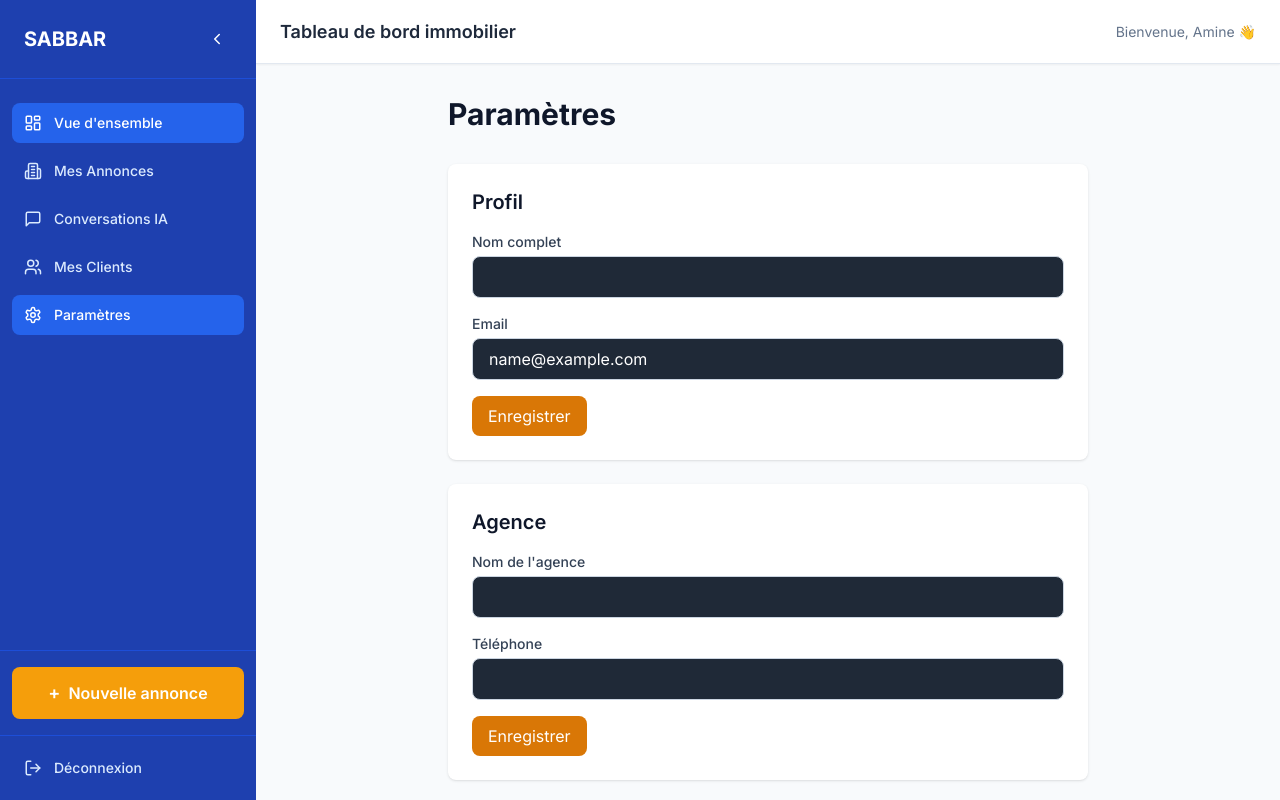
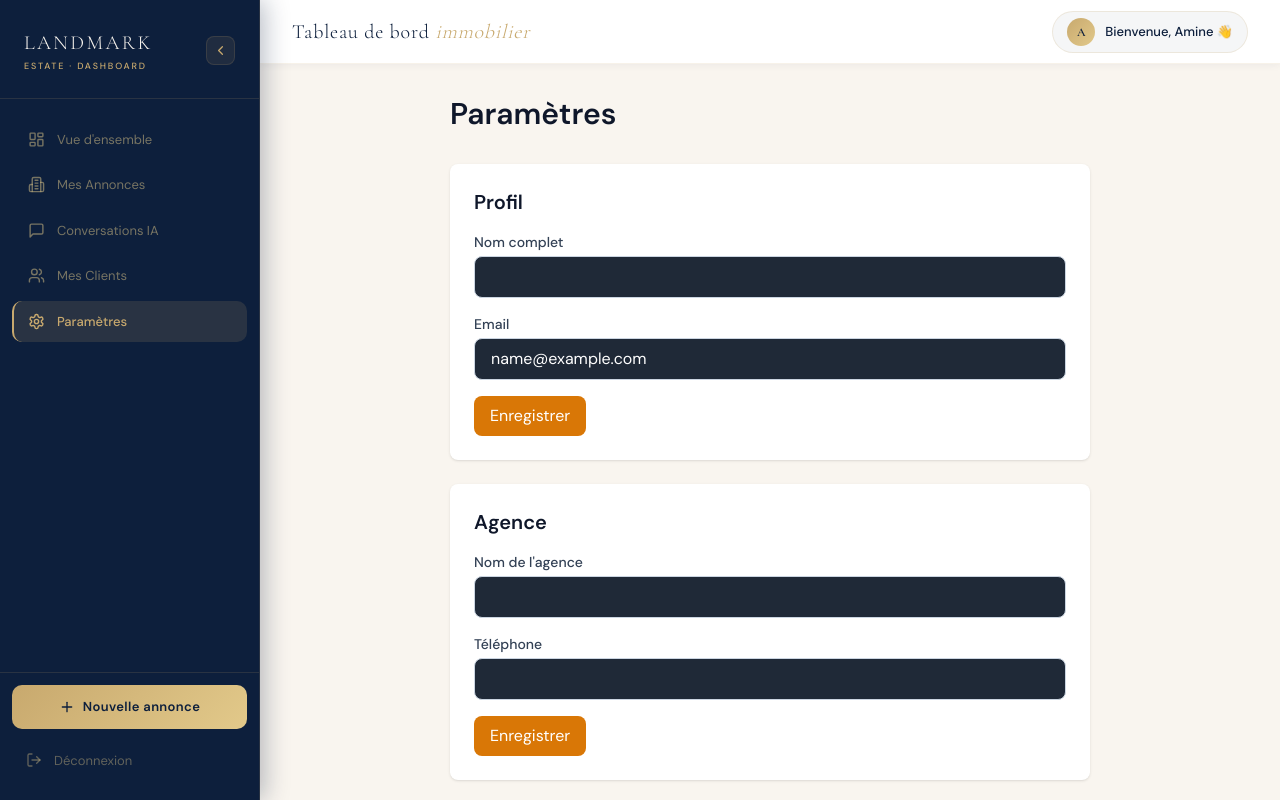
Before and after one commit to SIDKUMAMINE/Immobilier-projet, a Next.js app in the folder sabbar-frontend/: page /dashboard/settings in a window 1280 px wide. Built offline with nearby package versions, Linux system fonts and the light colour scheme; sample sign-in values are in the browser's storage.

Commit message:
dashboard1.0

```diff
--- a/sabbar-frontend/app/(admin)/dashboard/layout.tsx
+++ b/sabbar-frontend/app/(admin)/dashboard/layout.tsx
@@ -2,21 +2,32 @@
 
 import Link from 'next/link';
 import { useRouter, usePathname } from 'next/navigation';
-  import { LayoutDashboard, Home, Users, Settings, LogOut, ChevronRight, Building2, MessageSquare } from 'lucide-react';
+import { LayoutDashboard, Building2, MessageSquare, Users, Settings, LogOut, ChevronRight, Plus } from 'lucide-react';
 import { useState } from 'react';
 
 const NAV_ITEMS = [
-    { label: 'Vue d\'ensemble', href: '/dashboard', icon: LayoutDashboard },
-    { label: 'Mes Annonces', href: '/dashboard/properties', icon: Building2 },
-    { label: 'Conversations IA', href: '/dashboard/conversations', icon: MessageSquare },
-    { label: 'Mes Clients', href: '/dashboard/leads', icon: Users },
-    { label: 'Paramètres', href: '/dashboard/settings', icon: Settings },
+  { label: 'Vue d\'ensemble', href: '/dashboard',                    icon: LayoutDashboard },
+  { label: 'Mes Annonces',   href: '/dashboard/properties',          icon: Building2 },
+  { label: 'Conversations IA', href: '/dashboard/conversations',     icon: MessageSquare },
+  { label: 'Mes Clients',    href: '/dashboard/leads',               icon: Users },
+  { label: 'Paramètres',     href: '/dashboard/settings',            icon: Settings },
 ];
 
+const T = {
+  navy:      '#0D1F3C',
+  navyLight: '#122440',
+  navyBorder:'rgba(200,169,110,0.15)',
+  gold:      '#C8A96E',
+  goldLight: '#E2C98A',
+  terra:     '#B5573A',
+  ivory:     '#F9F5EF',
+  muted:     'rgba(226,201,138,0.5)',
+};
+
 export default function DashboardLayout({ children }: { children: React.ReactNode }) {
-    const pathname = usePathname();
-    const router = useRouter();
-    const [sidebarOpen, setSidebarOpen] = useState(true);
+  const pathname  = usePathname();
+  const router    = useRouter();
+  const [open, setOpen] = useState(true);
 
   const handleLogout = () => {
     localStorage.removeItem('accessToken');
@@ -25,83 +36,173 @@
   };
 
   return (
-      <div className="flex h-screen bg-slate-50">
-        {/* Sidebar */}
-        <div className={`${sidebarOpen ? 'w-64' : 'w-20'} bg-blue-800 text-white transition-all duration-300 flex flex-col`}>
+    <>
+      <style>{`
+        @import url('https://fonts.googleapis.com/css2?family=Cormorant+Garamond:wght@300;400;600&family=DM+Sans:wght@400;500;600&display=swap');
+        * { box-sizing: border-box; }
+        body { margin: 0; }
+        .lm-nav-item { transition: all 0.2s ease; }
+        .lm-nav-item:hover { background: rgba(200,169,110,0.1) !important; color: #E2C98A !important; }
+        .lm-nav-item.active { background: rgba(200,169,110,0.15) !important; color: #C8A96E !important; border-left: 2px solid #C8A96E; }
+        .lm-btn-new:hover { background: linear-gradient(135deg, #E2C98A, #C8A96E) !important; transform: translateY(-1px); box-shadow: 0 8px 20px rgba(200,169,110,0.3); }
+        .lm-logout:hover { background: rgba(181,87,58,0.1) !important; color: #B5573A !important; }
+        .lm-content-scroll::-webkit-scrollbar { width: 6px; }
+        .lm-content-scroll::-webkit-scrollbar-track { background: transparent; }
+        .lm-content-scroll::-webkit-scrollbar-thumb { background: rgba(200,169,110,0.2); border-radius: 3px; }
+        .lm-content-scroll::-webkit-scrollbar-thumb:hover { background: rgba(200,169,110,0.4); }
+      `}</style>
+
+      <div style={{ display: 'flex', height: '100vh', background: '#F9F5EF', fontFamily: "'DM Sans', system-ui, sans-serif" }}>
+
+        {/* ── SIDEBAR ── */}
+        <div style={{
+          width: open ? '260px' : '72px',
+          background: T.navy,
+          borderRight: `1px solid ${T.navyBorder}`,
+          display: 'flex', flexDirection: 'column',
+          transition: 'width 0.3s ease',
+          flexShrink: 0,
+          position: 'relative',
+          boxShadow: '4px 0 24px rgba(13,31,60,0.3)',
+        }}>
+
           {/* Logo */}
-          <div className="px-6 py-6 border-b border-blue-700 flex items-center justify-between">
-            {sidebarOpen && <h1 className="text-xl font-bold">SABBAR</h1>}
+          <div style={{
+            padding: open ? '28px 24px 24px' : '28px 16px 24px',
+            borderBottom: `1px solid ${T.navyBorder}`,
+            display: 'flex', alignItems: 'center', justifyContent: 'space-between',
+          }}>
+            {open && (
+              <div>
+                <div style={{ fontFamily: "'Cormorant Garamond', Georgia, serif", fontSize: '20px', fontWeight: 300, color: T.ivory, letterSpacing: '0.12em' }}>
+                  LANDMARK
+                </div>
+                <div style={{ fontFamily: "'DM Sans', sans-serif", fontSize: '9px', fontWeight: 500, color: T.gold, letterSpacing: '0.2em', textTransform: 'uppercase', marginTop: '2px' }}>
+                  Estate · Dashboard
+                </div>
+              </div>
+            )}
+            {!open && (
+              <div style={{ fontFamily: "'Cormorant Garamond', Georgia, serif", fontSize: '18px', fontWeight: 300, color: T.gold, letterSpacing: '0.05em', margin: '0 auto' }}>L</div>
+            )}
             <button
-              onClick={() => setSidebarOpen(!sidebarOpen)}
-              className="p-1.5 hover:bg-blue-700 rounded-lg transition"
+              onClick={() => setOpen(!open)}
+              style={{ background: 'rgba(200,169,110,0.1)', border: `1px solid ${T.navyBorder}`, borderRadius: '8px', padding: '6px', cursor: 'pointer', color: T.gold, display: 'flex', alignItems: 'center', justifyContent: 'center', transition: 'all 0.2s', flexShrink: 0 }}
+              onMouseEnter={e => { e.currentTarget.style.background = 'rgba(200,169,110,0.2)'; }}
+              onMouseLeave={e => { e.currentTarget.style.background = 'rgba(200,169,110,0.1)'; }}
             >
-              <ChevronRight size={18} className={`transition-transform ${sidebarOpen ? 'rotate-180' : ''}`} />
+              <ChevronRight size={15} style={{ transform: open ? 'rotate(180deg)' : 'rotate(0deg)', transition: 'transform 0.3s' }} />
             </button>
           </div>
 
-          {/* Navigation */}
-          <nav className="flex-1 px-3 py-6 space-y-2 overflow-y-auto">
+          {/* Nav */}
+          <nav style={{ flex: 1, padding: open ? '20px 12px' : '20px 8px', display: 'flex', flexDirection: 'column', gap: '4px', overflowY: 'auto' }}>
             {NAV_ITEMS.map(item => {
-              const isActive = pathname === item.href || pathname.startsWith(item.href + '/');
+              const isActive = pathname === item.href || (item.href !== '/dashboard' && pathname.startsWith(item.href + '/'));
               const Icon = item.icon;
               return (
                 <Link
                   key={item.href}
                   href={item.href}
-                  className={`flex items-center gap-3 px-3 py-2.5 rounded-lg transition-colors ${
-                    isActive
-                      ? 'bg-blue-600 text-white'
-                      : 'text-blue-100 hover:bg-blue-700/50'
-                  }`}
-                  title={!sidebarOpen ? item.label : ''}
+                  className={`lm-nav-item${isActive ? ' active' : ''}`}
+                  title={!open ? item.label : ''}
+                  style={{
+                    display: 'flex', alignItems: 'center', gap: '12px',
+                    padding: open ? '11px 14px' : '11px',
+                    borderRadius: '10px', textDecoration: 'none',
+                    color: isActive ? T.gold : T.muted,
+                    fontFamily: "'DM Sans', sans-serif",
+                    fontSize: '13px', fontWeight: isActive ? 500 : 400,
+                    background: isActive ? 'rgba(200,169,110,0.12)' : 'transparent',
+                    borderLeft: isActive ? `2px solid ${T.gold}` : '2px solid transparent',
+                    justifyContent: open ? 'flex-start' : 'center',
+                  }}
                 >
-                  <Icon size={18} className="shrink-0" />
-                  {sidebarOpen && <span className="text-sm font-medium">{item.label}</span>}
+                  <Icon size={17} style={{ flexShrink: 0, color: isActive ? T.gold : T.muted }} />
+                  {open && <span>{item.label}</span>}
                 </Link>
               );
             })}
           </nav>
 
           {/* Bouton Nouvelle annonce */}
-          <div className="px-3 py-4 border-t border-blue-700">
+          <div style={{ padding: open ? '0 12px 12px' : '0 8px 12px', borderTop: `1px solid ${T.navyBorder}`, paddingTop: '12px' }}>
             <Link
               href="/dashboard/properties/new"
-              className="flex items-center justify-center gap-2 w-full px-4 py-3 bg-amber-500 hover:bg-amber-600 text-white font-semibold rounded-lg transition"
-              title={!sidebarOpen ? 'Nouvelle annonce' : ''}
+              className="lm-btn-new"
+              title={!open ? 'Nouvelle annonce' : ''}
+              style={{
+                display: 'flex', alignItems: 'center', justifyContent: 'center', gap: '8px',
+                width: '100%', padding: '12px',
+                background: `linear-gradient(135deg, ${T.gold} 0%, ${T.goldLight} 100%)`,
+                color: T.navy, fontFamily: "'DM Sans', sans-serif",
+                fontSize: '13px', fontWeight: 600,
+                borderRadius: '10px', textDecoration: 'none',
+                transition: 'all 0.25s',
+                letterSpacing: '0.03em',
+              }}
             >
-              <span className="text-lg">+</span>
-              {sidebarOpen && <span>Nouvelle annonce</span>}
+              <Plus size={16} />
+              {open && <span>Nouvelle annonce</span>}
             </Link>
           </div>
 
           {/* Logout */}
-          <div className="px-3 py-3 border-t border-blue-700">
+          <div style={{ padding: open ? '0 12px 20px' : '0 8px 20px' }}>
             <button
               onClick={handleLogout}
-              className="flex items-center gap-3 w-full px-3 py-2.5 text-blue-100 hover:bg-blue-700/50 rounded-lg transition"
+              className="lm-logout"
               title="Déconnexion"
+              style={{
+                display: 'flex', alignItems: 'center', gap: '12px',
+                width: '100%', padding: open ? '10px 14px' : '10px',
+                background: 'transparent', border: 'none', cursor: 'pointer',
+                color: 'rgba(226,201,138,0.4)', fontFamily: "'DM Sans', sans-serif",
+                fontSize: '13px', borderRadius: '10px',
+                justifyContent: open ? 'flex-start' : 'center',
+                transition: 'all 0.2s',
+              }}
             >
-              <LogOut size={18} className="shrink-0" />
-              {sidebarOpen && <span className="text-sm font-medium">Déconnexion</span>}
+              <LogOut size={16} style={{ flexShrink: 0 }} />
+              {open && <span>Déconnexion</span>}
             </button>
           </div>
         </div>
 
-        {/* Main Content */}
-        <div className="flex-1 flex flex-col overflow-hidden">
+        {/* ── MAIN ── */}
+        <div style={{ flex: 1, display: 'flex', flexDirection: 'column', overflow: 'hidden', background: T.ivory }}>
+
           {/* Top Bar */}
-          <div className="h-16 bg-white border-b border-slate-200 px-6 flex items-center justify-between shadow-sm">
-            <h2 className="text-lg font-semibold text-slate-800">Tableau de bord immobilier</h2>
-            <div className="text-sm text-slate-500">
+          <div style={{
+            height: '64px', flexShrink: 0,
+            background: '#fff',
+            borderBottom: '1px solid rgba(200,169,110,0.15)',
+            padding: '0 32px',
+            display: 'flex', alignItems: 'center', justifyContent: 'space-between',
+            boxShadow: '0 1px 8px rgba(13,31,60,0.06)',
+          }}>
+            <div style={{ fontFamily: "'Cormorant Garamond', Georgia, serif", fontSize: '20px', fontWeight: 300, color: T.navy, letterSpacing: '0.04em' }}>
+              Tableau de bord <span style={{ color: T.gold, fontStyle: 'italic' }}>immobilier</span>
+            </div>
+            <div style={{ display: 'flex', alignItems: 'center', gap: '12px' }}>
+              {/* Badge utilisateur */}
+              <div style={{ display: 'flex', alignItems: 'center', gap: '10px', padding: '6px 14px', background: 'rgba(13,31,60,0.04)', borderRadius: '100px', border: '1px solid rgba(200,169,110,0.2)' }}>
+                <div style={{ width: '28px', height: '28px', borderRadius: '50%', background: `linear-gradient(135deg, ${T.gold}, ${T.goldLight})`, display: 'flex', alignItems: 'center', justifyContent: 'center', fontSize: '12px', fontWeight: 600, color: T.navy, fontFamily: "'Cormorant Garamond', serif" }}>
+                  A
+                </div>
+                <span style={{ fontFamily: "'DM Sans', sans-serif", fontSize: '13px', fontWeight: 500, color: T.navy }}>
                   Bienvenue, Amine 👋
+                </span>
+              </div>
             </div>
           </div>
 
-          {/* Content Area */}
-          <div className="flex-1 overflow-auto">
+          {/* Content */}
+          <div className="lm-content-scroll" style={{ flex: 1, overflowY: 'auto' }}>
             {children}
           </div>
         </div>
       </div>
+    </>
   );
 }
```
Lines whose indentation alone changed are shown as unchanged.
